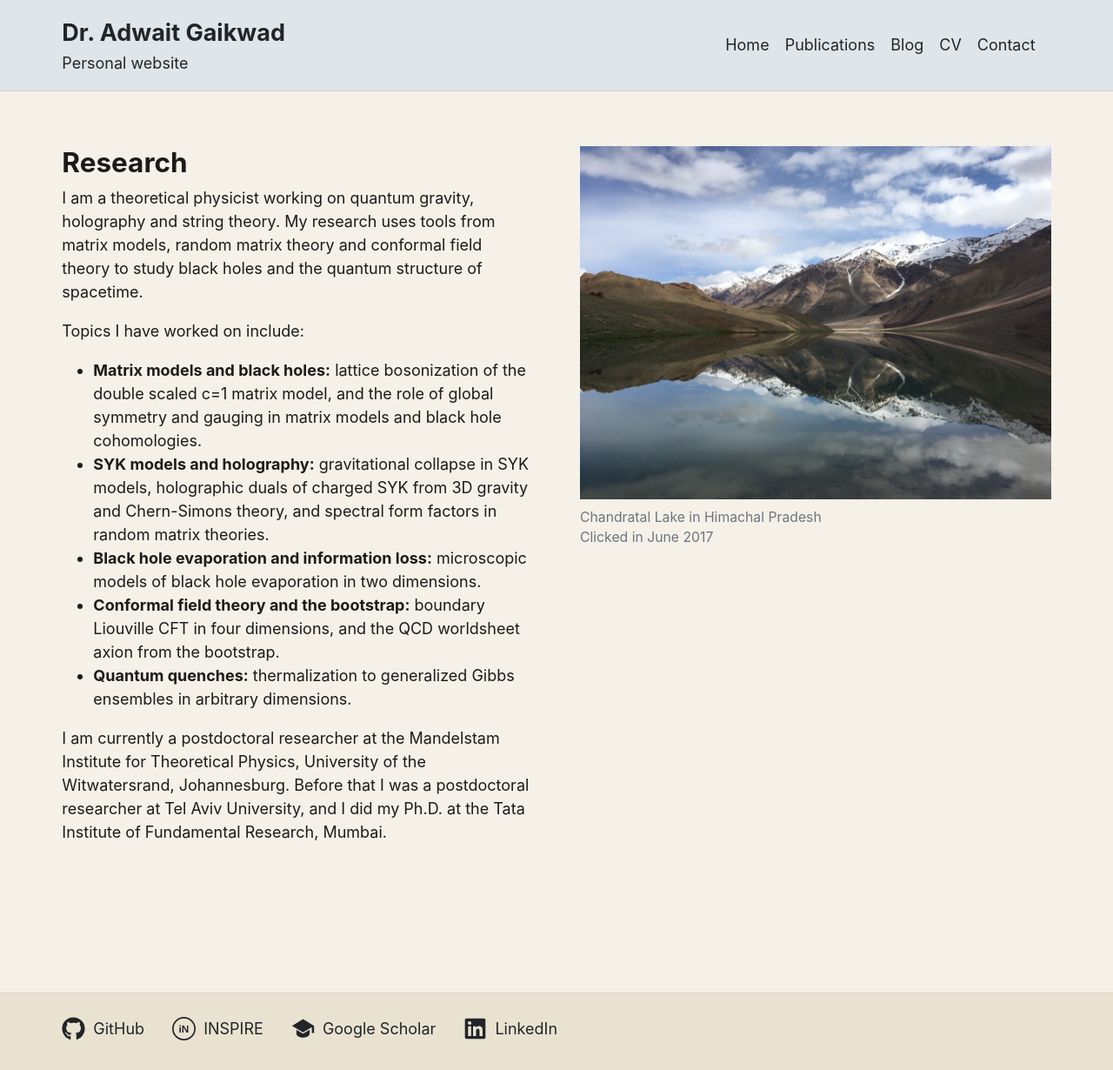
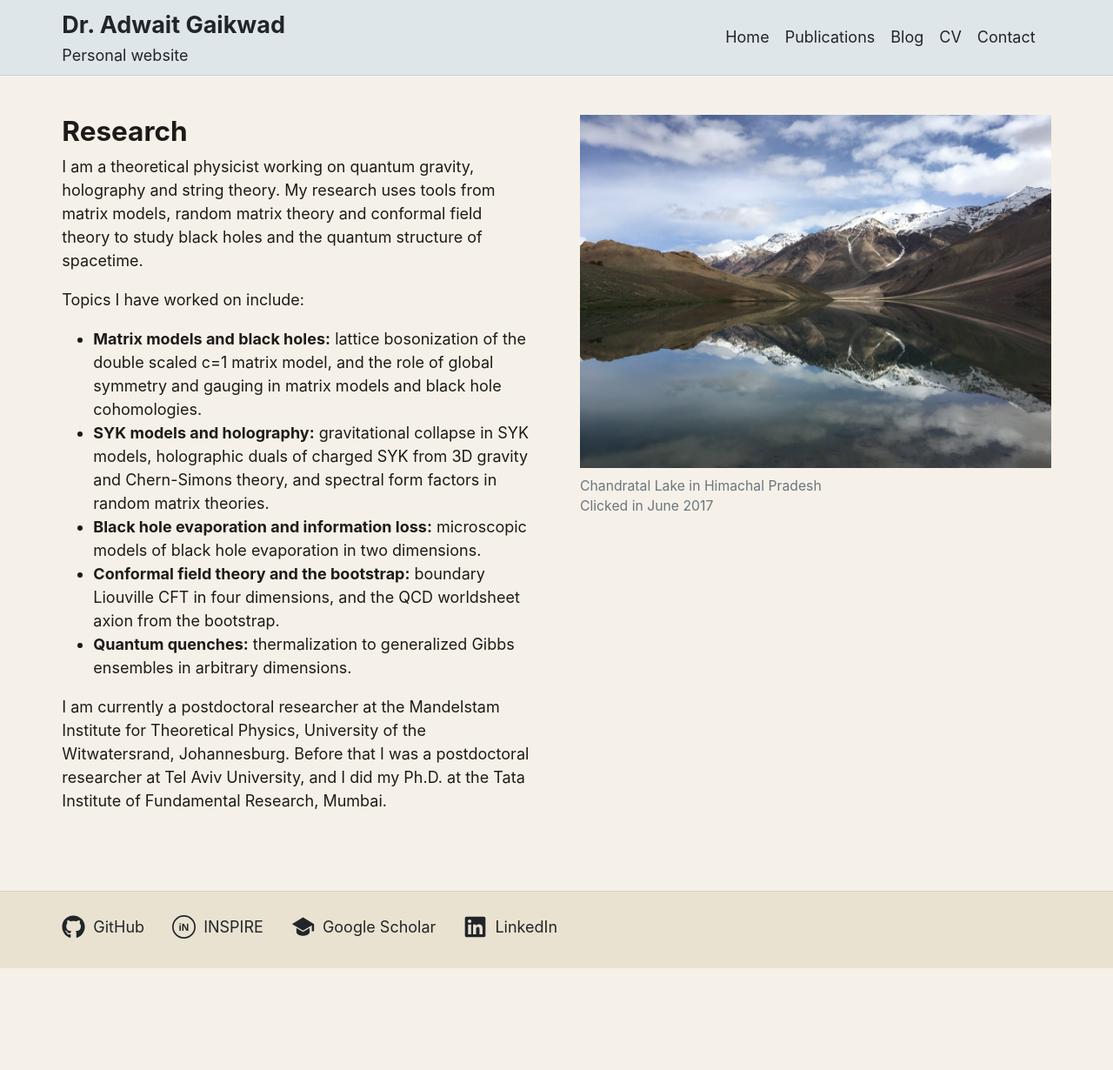
Before and after one commit to AdwaitGa/AdwaitGa.github.io, a Jekyll site: the page built from index.md, in a window 1280 px wide. Shown: the whole page at 87% size. Built offline with Jekyll 4.4.1, drawn with Linux system fonts in a browser that asks for light colours; after the commit the page ends 1113 px from its top, so only the background shows below that.

Commit message:
Tighten spacing and pin footer so pages fit without scrolling
Co-Authored-By: Claude Sonnet 5.5 <noreply@anthropic.com>

```diff
--- a/_layouts/default.html
+++ b/_layouts/default.html
@@ -3,11 +3,11 @@
   {% include head.html %}
   <body>
     <div class="site-header">
-      <div class="col-lg-11 mx-auto px-3 py-3">
+      <div class="col-lg-11 mx-auto px-3 py-2">
         {% include header.html %}
       </div>
     </div>
-    <div class="col-lg-11 mx-auto p-3 pb-md-5">
+    <div class="site-main col-lg-11 mx-auto p-3">
       {{ content }}
     </div>
     <div class="site-footer">
--- a/_layouts/home.html
+++ b/_layouts/home.html
@@ -8,7 +8,7 @@ layout: default
     {{ content }}
   </div>
   <div class="col-md-6">
-    <img src="{{ site.github.url }}/assets/img/home.jpg" alt="Chandratal Lake in Himachal Pradesh" width="100%">
+    <img src="{{ site.github.url }}/assets/img/home.jpg" alt="Chandratal Lake in Himachal Pradesh" width="100%" style="max-height:50vh;object-fit:cover;">
     <p class="small text-muted mt-2 mb-0">Chandratal Lake in Himachal Pradesh<br>Clicked in June 2017</p>
   </div>
 </div>
--- a/_sass/main.scss
+++ b/_sass/main.scss
@@ -20,11 +20,26 @@ body a {
 .site-header {
   background-color: #dfe6ea; // dusty blue
   border-bottom: 1px solid #c9d3d9;
-  margin-bottom: 2.5rem;
+  margin-bottom: 1.5rem;
 }
 
 .site-footer {
   background-color: #e9e2d0; // warm sand
   border-top: 1px solid #d8d1c4;
-  margin-top: 2.5rem;
+  margin-top: 1.5rem;
 }
+
+// Keep the footer at the bottom of the window and avoid needless scrolling
+body {
+  min-height: 100vh;
+  display: flex;
+  flex-direction: column;
+}
+
+.site-main {
+  flex: 1 0 auto;
+}
+
+.site-main .row.mb-5 {
+  margin-bottom: 1.5rem !important;
+}
```
